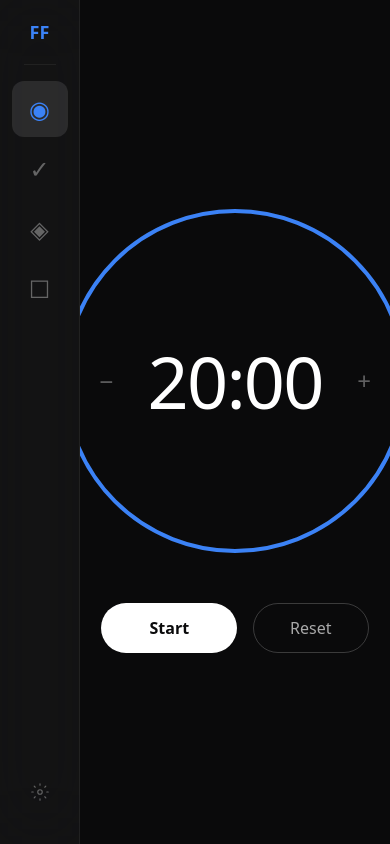
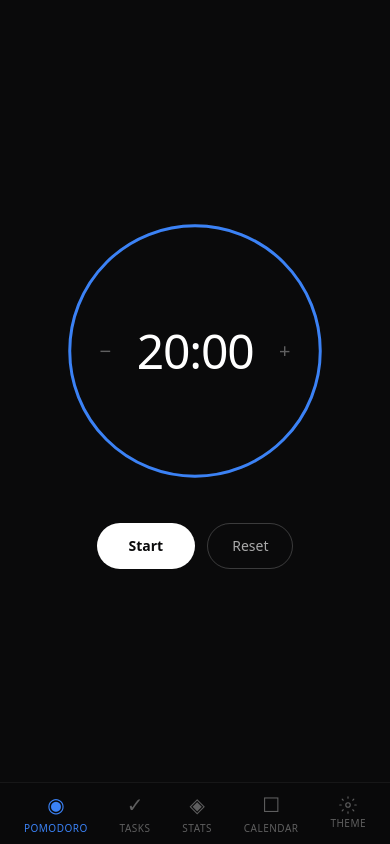
Before and after one commit to ahmedbouabdallaoui/FocusFlow, a React (Vite) app: page / in a window 390 px wide. Built offline with nearby package versions, Linux system fonts and the light colour scheme.

Commit message:
feat(ui): responsive layout with mobile nav and smaller timer

```diff
--- a/src/App.jsx
+++ b/src/App.jsx
@@ -1,11 +1,10 @@
 import { useState } from 'react'
 import Sidebar from './components/Sidebar'
+import MobileNav from './components/MobileNav'
 import Timer from './components/Timer'
 import TaskList from './components/TaskList'
 import Calendar from './components/Calendar'
 import ThemePanel from './components/ThemePanel'
-
-const PLACEHOLDER_STYLES = 'text-sm text-[var(--text-muted)] text-center py-16'
 
 export default function App() {
   const [view, setView] = useState('pomodoro')
@@ -14,37 +13,41 @@ export default function App() {
     <div className="flex min-h-svh bg-[var(--bg-primary)]">
       <Sidebar view={view} setView={setView} />
 
-      <main className="flex flex-1 flex-col items-center justify-center overflow-y-auto px-8 py-12">
+      <main className="flex flex-1 flex-col overflow-y-auto px-4 sm:px-6 lg:px-8 py-8 lg:py-12 pb-24 lg:pb-12">
+        <div className="flex-1">
           {view === 'pomodoro' && (
-          <div className="flex flex-col items-center">
+            <div className="flex flex-col items-center justify-center h-full">
               <Timer />
             </div>
           )}
 
           {view === 'tasks' && (
-          <div className="flex w-full max-w-2xl flex-col items-center">
+            <div className="flex w-full max-w-2xl flex-col items-center mx-auto">
               <TaskList />
             </div>
           )}
 
           {view === 'stats' && (
-          <p className={PLACEHOLDER_STYLES}>
-            Stats dashboard — coming from Mohammed
-          </p>
+            <div className="w-full max-w-2xl mx-auto">
+              <p className="text-center py-16 text-sm text-[var(--text-muted)]">Stats — coming from Mohammed</p>
+            </div>
           )}
 
           {view === 'calendar' && (
-          <div className="flex w-full max-w-xl flex-col items-center">
+            <div className="flex w-full max-w-xl flex-col items-center mx-auto">
               <Calendar />
             </div>
           )}
 
           {view === 'theme' && (
-          <div className="flex w-full max-w-xl flex-col items-center">
+            <div className="flex w-full max-w-xl flex-col items-center mx-auto">
               <ThemePanel />
             </div>
           )}
+        </div>
       </main>
+
+      <MobileNav view={view} setView={setView} />
     </div>
   )
 }
--- a/src/components/Calendar.jsx
+++ b/src/components/Calendar.jsx
@@ -56,7 +56,7 @@ export default function Calendar() {
 
       <div className="grid grid-cols-7 gap-px">
         {DAYS.map((d) => (
-          <div key={d} className="py-2 text-center text-xs font-semibold tracking-wider uppercase text-[var(--text-dim)]">{d}</div>
+          <div key={d} className="py-2 sm:py-3 text-center text-xs sm:text-sm font-semibold tracking-wider uppercase text-[var(--text-dim)]">{d}</div>
         ))}
         {cells.map((d, i) => {
           if (d === null) return <div key={`empty-${i}`} />
@@ -66,13 +66,13 @@ export default function Calendar() {
           return (
             <div
               key={ds}
-              className={`relative flex items-center justify-center rounded-xl py-3 text-sm transition-colors ${
+              className={`relative flex items-center justify-center rounded-xl py-3 sm:py-4 text-sm sm:text-base transition-colors ${
                 isToday ? 'bg-[var(--accent)]/15 text-[var(--accent)] font-semibold' : 'text-[var(--text-muted)] hover:bg-[var(--hover-bg)]'
               }`}
             >
               {d}
               {dayTasks && dayTasks.length > 0 && (
-                <span className="absolute bottom-1.5 left-1/2 h-1.5 w-1.5 -translate-x-1/2 rounded-full bg-[var(--accent)]" />
+                <span className="absolute bottom-1.5 sm:bottom-2 left-1/2 h-1.5 w-1.5 -translate-x-1/2 rounded-full bg-[var(--accent)]" />
               )}
             </div>
           )
--- /dev/null
+++ b/src/components/MobileNav.jsx
@@ -0,0 +1,45 @@
+const NAV_ITEMS = [
+  { id: 'pomodoro', label: 'Pomodoro', icon: '◉' },
+  { id: 'tasks', label: 'Tasks', icon: '✓' },
+  { id: 'stats', label: 'Stats', icon: '◈' },
+  { id: 'calendar', label: 'Calendar', icon: '☐' },
+]
+
+export default function MobileNav({ view, setView }) {
+  return (
+    <nav className="fixed bottom-0 left-0 right-0 z-50 flex items-center justify-around border-t border-[var(--border)] bg-[var(--bg-primary)]/95 backdrop-blur-xl lg:hidden px-2 pb-safe">
+      {NAV_ITEMS.map((item) => (
+        <button
+          key={item.id}
+          type="button"
+          onClick={() => setView(item.id)}
+          className={`flex flex-col items-center gap-0.5 py-2 px-3 min-w-0 transition-colors ${
+            view === item.id
+              ? 'text-[var(--accent)]'
+              : 'text-[var(--text-muted)]'
+          }`}
+        >
+          <span className="text-xl">{item.icon}</span>
+          <span className="text-[10px] font-medium tracking-wider uppercase whitespace-nowrap">
+            {item.label}
+          </span>
+        </button>
+      ))}
+      <button
+        type="button"
+        onClick={() => setView('theme')}
+        className={`flex flex-col items-center gap-0.5 py-2 px-3 transition-colors ${
+          view === 'theme'
+            ? 'text-[var(--accent)]'
+            : 'text-[var(--text-muted)]'
+        }`}
+      >
+        <svg width="18" height="18" viewBox="0 0 24 24" fill="none" stroke="currentColor" strokeWidth="1.5" strokeLinecap="round" strokeLinejoin="round">
+          <circle cx="12" cy="12" r="3" />
+          <path d="M12 1v2M12 21v2M4.22 4.22l1.42 1.42M18.36 18.36l1.42 1.42M1 12h2M21 12h2M4.22 19.78l1.42-1.42M18.36 5.64l1.42-1.42" />
+        </svg>
+        <span className="text-[10px] font-medium tracking-wider uppercase">Theme</span>
+      </button>
+    </nav>
+  )
+}
--- a/src/components/Sidebar.jsx
+++ b/src/components/Sidebar.jsx
@@ -29,7 +29,7 @@ function NavButton({ item, view, setView }) {
 
 export default function Sidebar({ view, setView }) {
   return (
-    <aside className="flex w-20 flex-col items-center border-r border-[var(--border)] bg-[var(--bg-secondary)] backdrop-blur-2xl h-svh">
+    <aside className="hidden lg:flex w-20 flex-col items-center border-r border-[var(--border)] bg-[var(--bg-secondary)] backdrop-blur-2xl h-svh">
       <div className="flex h-16 items-center justify-center">
         <span className="text-lg font-bold text-[var(--accent)]">FF</span>
       </div>
--- a/src/components/Timer.jsx
+++ b/src/components/Timer.jsx
@@ -2,8 +2,7 @@ import { useEffect, useRef } from 'react'
 import { motion } from 'framer-motion'
 import { useTimerStore } from '../stores/timerStore'
 
-const RADIUS = 170
-const CIRCUMFERENCE = 2 * Math.PI * RADIUS
+const CIRCUMFERENCE = 2 * Math.PI * 170
 
 function formatTime(seconds) {
   const m = Math.floor(seconds / 60)
@@ -55,13 +54,13 @@ export default function Timer() {
   return (
     <div className="flex flex-col items-center gap-8">
       <div className="relative flex items-center justify-center">
-        <svg width="380" height="380" className="-rotate-90">
+        <svg viewBox="0 0 380 380" className="w-[280px] sm:w-[340px] lg:w-[380px] -rotate-90">
           <circle
-            cx="190" cy="190" r={RADIUS}
+            cx="190" cy="190" r="170"
             fill="none" stroke="var(--border)" strokeWidth="4"
           />
           <motion.circle
-            cx="190" cy="190" r={RADIUS}
+            cx="190" cy="190" r="170"
             fill="none" stroke="currentColor" strokeWidth="4"
             strokeLinecap="round"
             strokeDasharray={CIRCUMFERENCE}
@@ -70,33 +69,33 @@ export default function Timer() {
             className="text-[var(--accent)]"
           />
         </svg>
-        <div className="absolute flex items-center justify-center gap-8">
+        <div className="absolute flex items-center justify-center gap-4 sm:gap-6 lg:gap-8">
           <button
             type="button"
             onClick={() => adjust(-1)}
-            className="text-2xl text-[var(--text-muted)] transition-colors hover:text-[var(--text-secondary)]"
+            className="text-xl sm:text-2xl text-[var(--text-muted)] transition-colors hover:text-[var(--text-secondary)] p-2"
           >
             −
           </button>
-          <span className="min-w-[180px] text-center text-7xl font-light tracking-tight text-[var(--text-primary)]">
+          <span className="min-w-[120px] sm:min-w-[160px] lg:min-w-[180px] text-center text-5xl sm:text-6xl lg:text-7xl font-light tracking-tight text-[var(--text-primary)]">
             {formatTime(secondsLeft)}
           </span>
           <button
             type="button"
             onClick={() => adjust(1)}
-            className="text-2xl text-[var(--text-muted)] transition-colors hover:text-[var(--text-secondary)]"
+            className="text-xl sm:text-2xl text-[var(--text-muted)] transition-colors hover:text-[var(--text-secondary)] p-2"
           >
             +
           </button>
         </div>
       </div>
 
-      <div className="flex gap-4">
+      <div className="flex gap-3 sm:gap-4">
         <motion.button
           type="button"
           onClick={isRunning ? pause : start}
           whileTap={{ scale: 0.95 }}
-          className="rounded-full bg-[var(--btn-bg)] px-12 py-3 text-base font-semibold text-[var(--btn-text)] transition-colors hover:bg-[var(--btn-hover)]"
+          className="rounded-full bg-[var(--btn-bg)] px-8 sm:px-12 py-3 text-sm sm:text-base font-semibold text-[var(--btn-text)] transition-colors hover:bg-[var(--btn-hover)]"
         >
           {isRunning ? 'Pause' : 'Start'}
         </motion.button>
@@ -104,7 +103,7 @@ export default function Timer() {
           type="button"
           onClick={reset}
           whileTap={{ scale: 0.95 }}
-          className="rounded-full border border-[var(--border-hover)] px-9 py-3 text-base font-medium text-[var(--text-secondary)] transition-colors hover:border-[var(--border-hover)] hover:text-[var(--text-primary)]"
+          className="rounded-full border border-[var(--border-hover)] px-6 sm:px-9 py-3 text-sm sm:text-base font-medium text-[var(--text-secondary)] transition-colors hover:border-[var(--border-hover)] hover:text-[var(--text-primary)]"
         >
           Reset
         </motion.button>
```
Also changed, not shown: src/components/TaskForm.jsx (+3 -4 lines), src/components/TaskList.jsx (+12 -12 lines), src/components/ThemePanel.jsx (+7 -7 lines). Lines whose indentation alone changed are shown as unchanged.
